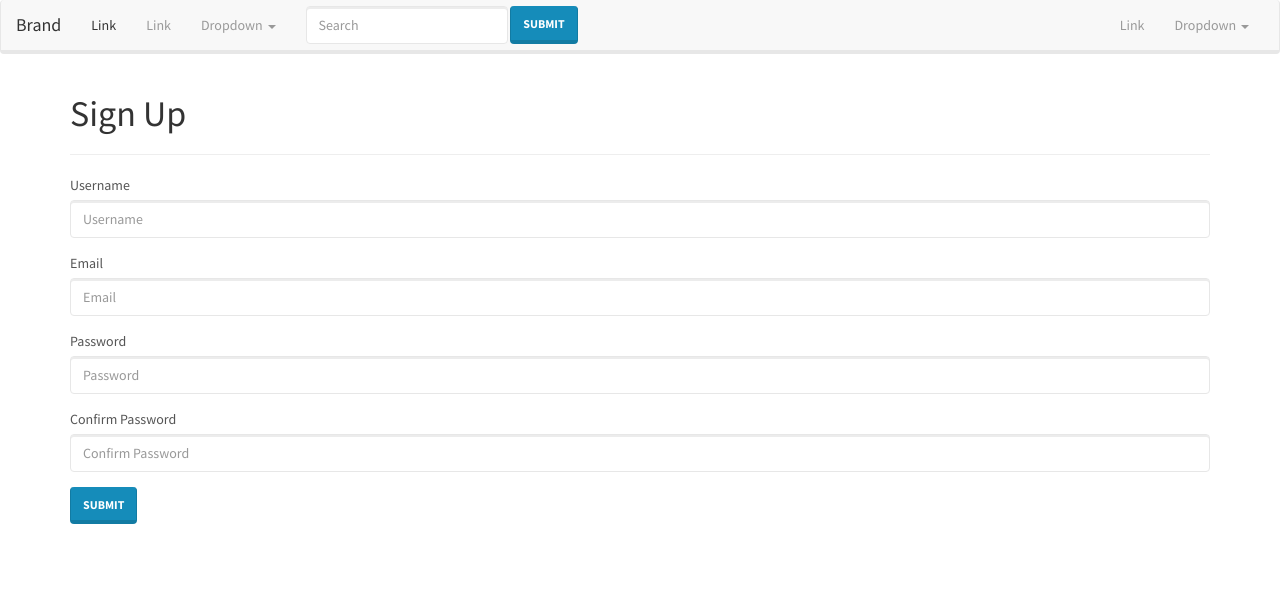
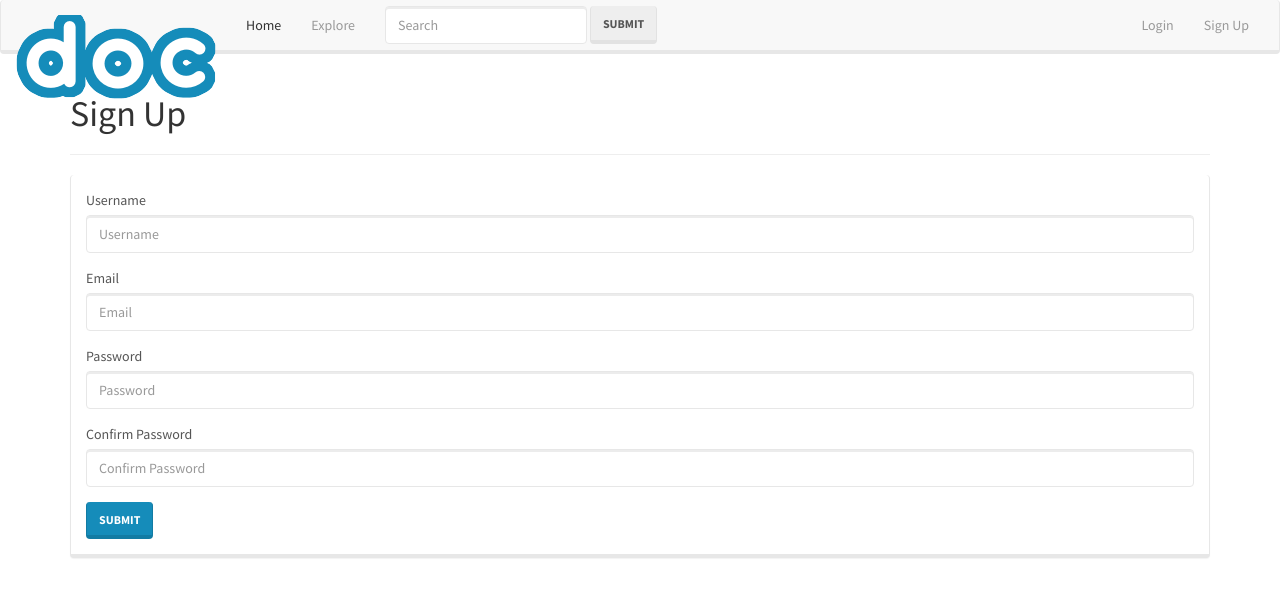
Before and after one commit to tylerbartnick/the-documentor, a PHP site: template src/app/views/templates/auth/signup.twig in a window 1280 px wide. Shown: the top 597 px of the page. Run offline with PHP 8.4, Linux system fonts and the light colour scheme; the template is opened without the code that fills it: most values are stand-ins (such as "Sample title", 1, 10 or a date in 2020); some libraries are stand-ins or nearby versions.

Commit message:
Completed sign up functionality

```diff
--- a/composer.json
+++ b/composer.json
@@ -2,7 +2,9 @@
     "require": {
         "slim/slim": "^3.0",
         "slim/twig-view": "^2.4",
-        "illuminate/database": "^5.7"
+        "illuminate/database": "^5.7",
+        "respect/validation": "^1.1",
+        "slim/csrf": "^0.8.3"
     },
     "require-dev": {
         "phpunit/phpunit": "^7"
--- a/src/app/routes/routes.php
+++ b/src/app/routes/routes.php
@@ -6,6 +6,8 @@ $app->get('/', \App\Controllers\IndexController::class . ':index')->setName('ind
 // auth
 $app->get('/auth/signup[/]', \App\Controllers\Auth\AuthController::class . ':getSignUp')->setName('auth.signup');
 $app->post('/auth/signup[/]', \App\Controllers\Auth\AuthController::class . ':postSignUp');
+$app->get('/auth/login[/]', \App\Controllers\Auth\AuthController::class . ':getLogin')->setName('auth.login');
+$app->post('/auth/login[/]', \App\Controllers\Auth\AuthController::class . ':postLogin');
 
 // users
 $app->get('/users[/]', \App\Controllers\Users\UserController::class . ':getAllUsers')->setName('users.getAll');
--- a/src/app/views/templates/auth/signup.twig
+++ b/src/app/views/templates/auth/signup.twig
@@ -1,31 +1,44 @@
-{% extends 'templates/base.twig' %}
-
-{% block content %}
+{% extends 'templates/base.twig' %} {% block content %}
 <div class="row">
     <div class="col-md-12">
         <h1>Sign Up</h1>
-            <hr />
+        <hr/>
+
+        <div class="panel panel-default signup-form-panel center-block">
+            <div class="panel-body">
+                {% if errors %}
+                <ul class="form-errors">
+                    {% for error in errors %}
+                    <li class="text-danger">{{ error }}</li>
+                    {% endfor %}
+                </ul>
+                {% endif %}
                 <form action="{{ path_for('auth.signup') }}" method="POST">
-                <div class="form-group">
-                    <label for="signUpUsername">Username</label>
-                    <input type="text" class="form-control" id="signUpUsername" placeholder="Username" name="signUpUsername" required>
+
+                    <div class="form-group {% if formErrors['username'] %} has-error {% endif %}">
+                        <label class="control-label" for="username">Username</label>
+                        <input type="text" class="form-control" id="username" placeholder="Username" name="username" value="{{ prevData.username }}" required="required">
                     </div>
 
-                <div class="form-group">
-                    <label for="signUpEmail">Email</label>
-                    <input type="email" class="form-control" id="signUpEmail" placeholder="Email" name="signUpEmail" required>
+                    <div class="form-group {% if formErrors['email'] %} has-error {% endif %}">
+                        <label class="control-label" for="email">Email</label>
+                        <input type="email" class="form-control" id="email" placeholder="Email" name="email" value="{{ prevData.email }}" required="required">
                     </div>
-                <div class="form-group">
-                    <label for="signUpPassword1">Password</label>
-                    <input type="password" class="form-control" id="signUpPassword1" placeholder="Password" name="signUpPassword1" required>
+                    <div class="form-group {% if formErrors['passwords'] %} has-error {% endif %}">
+                        <label class="control-label" for="password1">Password</label>
+                        <input type="password" class="form-control" id="password1" placeholder="Password" name="password1" required="required">
                     </div>
-                <div class="form-group">
-                    <label for="signUpPassword2">Confirm Password</label>
-                    <input type="password" class="form-control" id="signUpPassword2" placeholder="Confirm Password" name="signUpPassword2" required>
+                    <div class="form-group {% if formErrors['passwords'] %} has-error {% endif %}">
+                        <label class="control-label" for="password2">Confirm Password</label>
+                        <input type="password" class="form-control" id="password2" placeholder="Confirm Password" name="password2" required="required">
                     </div>
 
                     <button type="submit" class="btn btn-primary">Submit</button>
+
+                    {{ csrf.fields | raw }}
                 </form>
             </div>
         </div>
+    </div>
+</div>
 {% endblock %}
--- a/src/app/views/templates/base.twig
+++ b/src/app/views/templates/base.twig
@@ -10,7 +10,7 @@
     <link rel="stylesheet" href="{{ base_url() }}/vendor/bootstrap/css/bootstrap.min.css">
     <link rel="stylesheet" href="{{ base_url() }}/css/lib/bootswatch-lumen.min.css">
     <link rel="stylesheet" href="{{ base_url() }}/vendor/font-awesome/css/font-awesome.min.css">
-    <link rel="stylesheet" href="{{ base_url() }}/css/styles.css">
+    <link rel="stylesheet" href="{{ base_url() }}/css/min/styles.min.css">
 </head>
 <body>
     {% include 'templates/partials/navigation.twig' %}
@@ -20,6 +20,6 @@
 
     <script src="{{ base_url() }}/vendor/jquery/jquery.min.js"></script>
     <script src="{{ base_url() }}/vendor/bootstrap/js/bootstrap.min.js"></script>
-    <script src="{{ base_url() }}/js/main.js"></script>
+    <script src="{{ base_url() }}/js/min/main.min.js"></script>
 </body>
 </html>
--- a/src/app/views/templates/partials/navigation.twig
+++ b/src/app/views/templates/partials/navigation.twig
@@ -2,51 +2,34 @@
     <div class="container-fluid">
         <!-- Brand and toggle get grouped for better mobile display -->
         <div class="navbar-header">
-      <button type="button" class="navbar-toggle collapsed" data-toggle="collapse" data-target="#bs-example-navbar-collapse-1" aria-expanded="false">
+            <button type="button" class="navbar-toggle collapsed" data-toggle="collapse" data-target="#bs-example-navbar-collapse-1"
+                aria-expanded="false">
                 <span class="sr-only">Toggle navigation</span>
                 <span class="icon-bar"></span>
                 <span class="icon-bar"></span>
                 <span class="icon-bar"></span>
             </button>
-      <a class="navbar-brand" href="#">Brand</a>
+            <!--<a class="navbar-brand" href="{{ path_for('index') }}">The Documentor</a>-->
+            <a class="navbar-brand" href="{{ path_for('index') }}">
+                <img alt="Brand" src="{{ base_url() }}/img/doc-logo.png">
+            </a>
         </div>
 
         <!-- Collect the nav links, forms, and other content for toggling -->
         <div class="collapse navbar-collapse" id="bs-example-navbar-collapse-1">
-      <ul class="nav navbar-nav">
-        <li class="active"><a href="#">Link <span class="sr-only">(current)</span></a></li>
-        <li><a href="#">Link</a></li>
-        <li class="dropdown">
-          <a href="#" class="dropdown-toggle" data-toggle="dropdown" role="button" aria-haspopup="true" aria-expanded="false">Dropdown <span class="caret"></span></a>
-          <ul class="dropdown-menu">
-            <li><a href="#">Action</a></li>
-            <li><a href="#">Another action</a></li>
-            <li><a href="#">Something else here</a></li>
-            <li role="separator" class="divider"></li>
-            <li><a href="#">Separated link</a></li>
-            <li role="separator" class="divider"></li>
-            <li><a href="#">One more separated link</a></li>
-          </ul>
-        </li>
+            <ul class="nav navbar-nav navbar-left">
+                <li class="active"><a href="{{ path_for('index') }}">Home <span class="sr-only">(current)</span></a></li>
+                <li><a href="#">Explore</a></li>
             </ul>
             <form class="navbar-form navbar-left">
                 <div class="form-group">
                     <input type="text" class="form-control" placeholder="Search">
                 </div>
-        <button type="submit" class="btn btn-primary">Submit</button>
+                <button type="submit" class="btn btn-default">Submit</button>
             </form>
             <ul class="nav navbar-nav navbar-right">
-        <li><a href="#">Link</a></li>
-        <li class="dropdown">
-          <a href="#" class="dropdown-toggle" data-toggle="dropdown" role="button" aria-haspopup="true" aria-expanded="false">Dropdown <span class="caret"></span></a>
-          <ul class="dropdown-menu">
-            <li><a href="#">Action</a></li>
-            <li><a href="#">Another action</a></li>
-            <li><a href="#">Something else here</a></li>
-            <li role="separator" class="divider"></li>
-            <li><a href="#">Separated link</a></li>
-          </ul>
-        </li>
+                <li><a href="{{ path_for('auth.login') }}">Login</a></li>
+                <li><a href="{{ path_for('auth.signup') }}" class="navbar-signup">Sign Up</a></li>
             </ul>
         </div><!-- /.navbar-collapse -->
     </div><!-- /.container-fluid -->
--- a/src/public/css/styles.css
+++ b/src/public/css/styles.css
@@ -1 +1,23 @@
 /* styles here */
+
+@media all and (min-width: 768px) {
+    .signup-form-panel {
+        max-width: 50%;
+    }
+
+    .login-form-panel {
+        max-width: 50%;
+    }
+}
+
+
+.navbar-brand {
+    padding: 0;
+    position: relative;
+    right: 40px;
+    bottom: 16px;
+}
+
+.navbar-brand img {
+    transform: scale(0.45);
+}
```
Also changed, not shown: src/app/controllers/Auth/AuthController.php (+90 -4 lines), src/app/middleware/BaseMiddleware.php (added, +13 -0 lines), src/app/middleware/CsrfViewMiddleware.php (added, +22 -0 lines), src/app/middleware/FormDataMiddleware.php (added, +21 -0 lines), src/app/middleware/ValidationErrorsMiddleware.php (added, +26 -0 lines), src/app/views/templates/auth/login.twig (added, +33 -0 lines), src/init/app_init.php (+12 -0 lines), src/public/img/doc-logo.png (added). Lines whose indentation alone changed are shown as unchanged.
